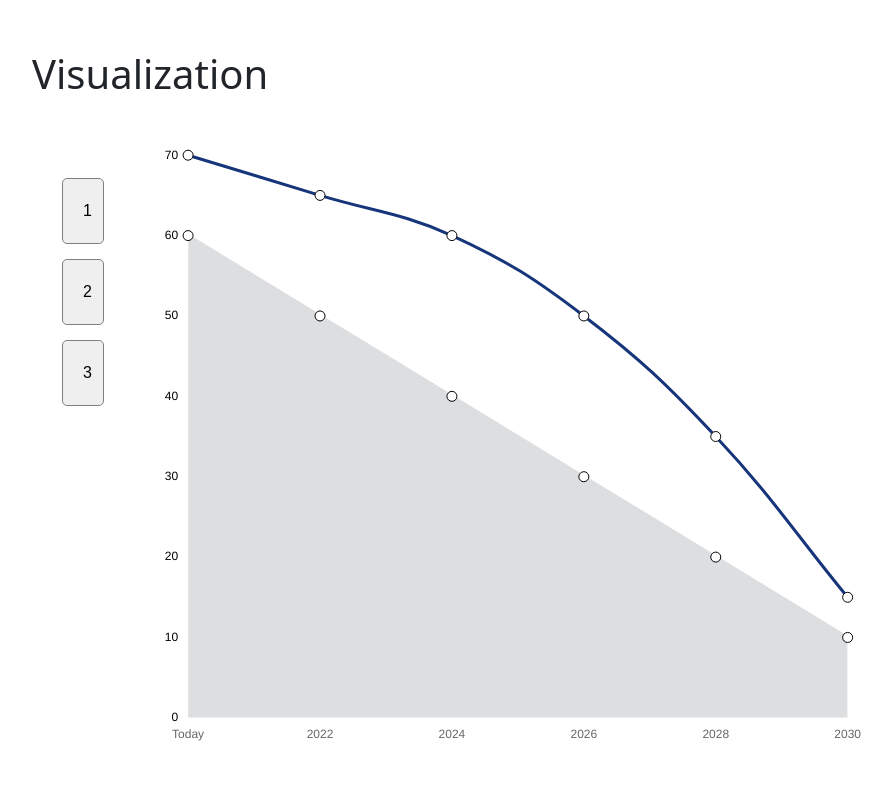
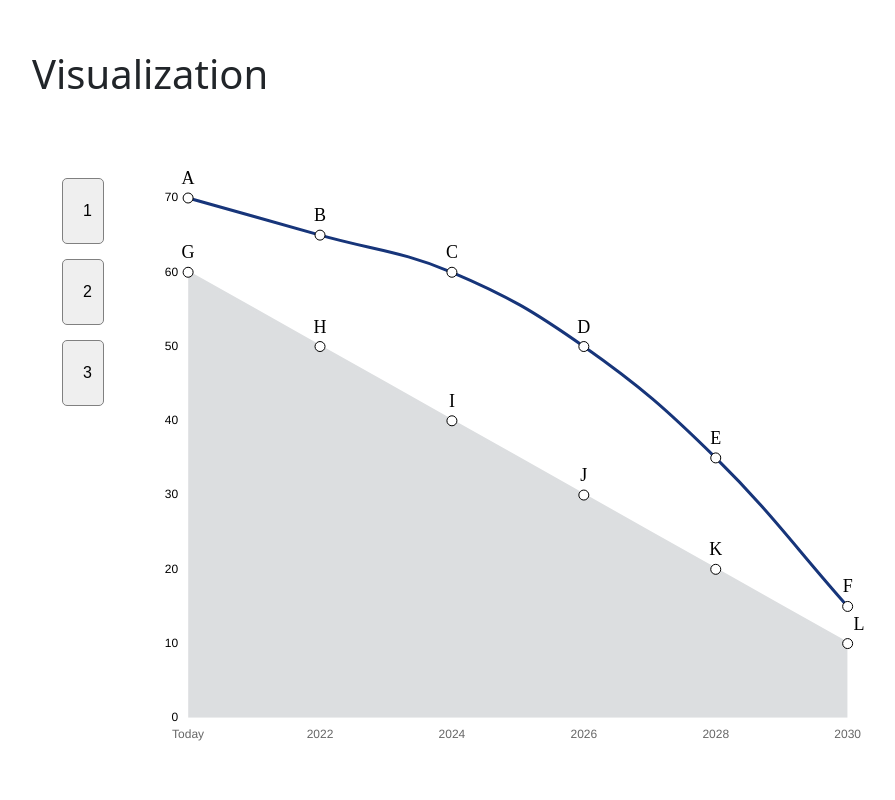
Before and after one commit to shamsrza/data-visualization-react, a React (Create React App) app: page / in a window 1280 px wide. Shown: the top 800 px of the page, without its empty margins (172-1067 px from the left). Built offline with nearby package versions, Linux system fonts and the light colour scheme.

Commit message:
point data labels

```diff
--- a/src/App.js
+++ b/src/App.js
@@ -78,7 +78,7 @@ export default function App() {
             { x: "2024", y: 40, status: "I" },
             { x: "2026", y: 30, status: "J" },
             { x: "2028", y: 20, status: "K" },
-            { x: "2030", y: 10, status: "     L" }
+            { x: "2030", y: 10, status: "L" }
           ],
           fill: true,
           pointRadius: 5,
@@ -121,7 +121,7 @@ export default function App() {
             { x: "2024", y: 30, status: "I" },
             { x: "2026", y: 20, status: "J" },
             { x: "2028", y: 10, status: "K" },
-            { x: "2030", y: 0, status: "     L" }
+            { x: "2030", y: 0, status: "L" }
           ],
           fill: true,
           pointRadius: 5,
@@ -197,12 +197,18 @@ export default function App() {
             </button>
           </div>
           <div className="chart">
+            {/* <canvas id="myChart"></canvas> */}
             <Line
-              //ref="chart"
+              id="myChart"
               data={data}
               width={"100%"}
               height={"100%"}
               options={{
+                layout: {
+                  padding: {
+                    top: 50
+                  }
+                },
                 maintainAspectRatio: false,
                 responsive: true,
                 scales: {
@@ -232,18 +238,9 @@ export default function App() {
                 },
                 legend: {
                   display: false
-                },
-                plugins: {
-                  datalabels: {
-                    display: true,
-                    formatter: (value) => {
-                      return value.status;
-                    }
-                  }
                 }
               }}
-              // plugins={
-              //   [
+              plugins={[
                 //     {
                 //       id: "legendMargin",
                 //       beforeInit(chart, legend, options) {
@@ -256,39 +253,40 @@ export default function App() {
                 //       }
                 //     },
 
-              //     {
-              //       id: "lineDataLabels",
-              //       afterDatasetsDraw(chart, args, options) {
-              //         const {ctx} = chart;
-              //         ctx.save();
-              //         ctx.font = "18px sans-serif";
-              //         ctx.fillText(chart.config.data.datasets[0].data[0].status, 100, 100);
-              //         console.log(chart.config.data.datasets[0].data[0].status);
-              //         for (let x = 0; x < chart.data.datasets.length; x++)
-              //         {
-              //           for (
-              //             let i = 0;
-              //             i < chart.data.datasets[x].data.length;
-              //             i++
-              //           ) {
-              //             //text lenth/width
-              //             const textWidth = ctx.measureText(
-              //               chart.data.datasets[x].data[i].status
-              //             ).width;
-              //             //console.log(textWidth/2)
-              //             ctx.fillText(
-              //               chart.data.datasets[x].data[i].status,
-              //               chart.getDatasetMeta(x).data[i].x - textWidth / 2,
-              //               chart.getDatasetMeta(x).data[i].y - 14
-              //             );
-              //             console.log(chart.getDatasetMeta(x).data[i].y)
-              //           }
-              //         }
-              //         ctx.restore();
-              //       }
-              //     }
-              //   ]
-              // }
+                {
+                  id: "lineDataLabels",
+                  afterDatasetsDraw(chart, args, options) {
+                    const { ctx } = chart;
+                    ctx.save();
+                    ctx.font = "18px Arial sans-serif";
+                    ctx.fillStyle = "black";
+
+                    for (let x = 0; x < chart.data.datasets.length; x++) {
+                      for (
+                        let i = 0;
+                        i < chart.data.datasets[x].data.length;
+                        i++
+                      ) {
+                        //text lenth/width
+                        const textWidth = ctx.measureText(
+                          chart.data.datasets[x].data[i].status
+                        ).width;
+
+                        ctx.fillText(
+                          chart.data.datasets[x].data[i].status,
+                          chart.getDatasetMeta(x).data[i]._model.x -
+                            textWidth / 2,
+                          chart.getDatasetMeta(x).data[i]._model.y - 14
+                        );
+                      }
+                    }
+
+                    console.log(ctx);
+
+                    ctx.restore();
+                  }
+                }
+              ]}
             />
           </div>
         </div>
--- a/src/style.scss
+++ b/src/style.scss
@@ -42,6 +42,7 @@
     width: 90%;
     height: 600px;
     padding: 0 40px;
+    color: black;
     //border: 1px solid green;
   }
   }
```
Lines whose indentation alone changed are shown as unchanged.
